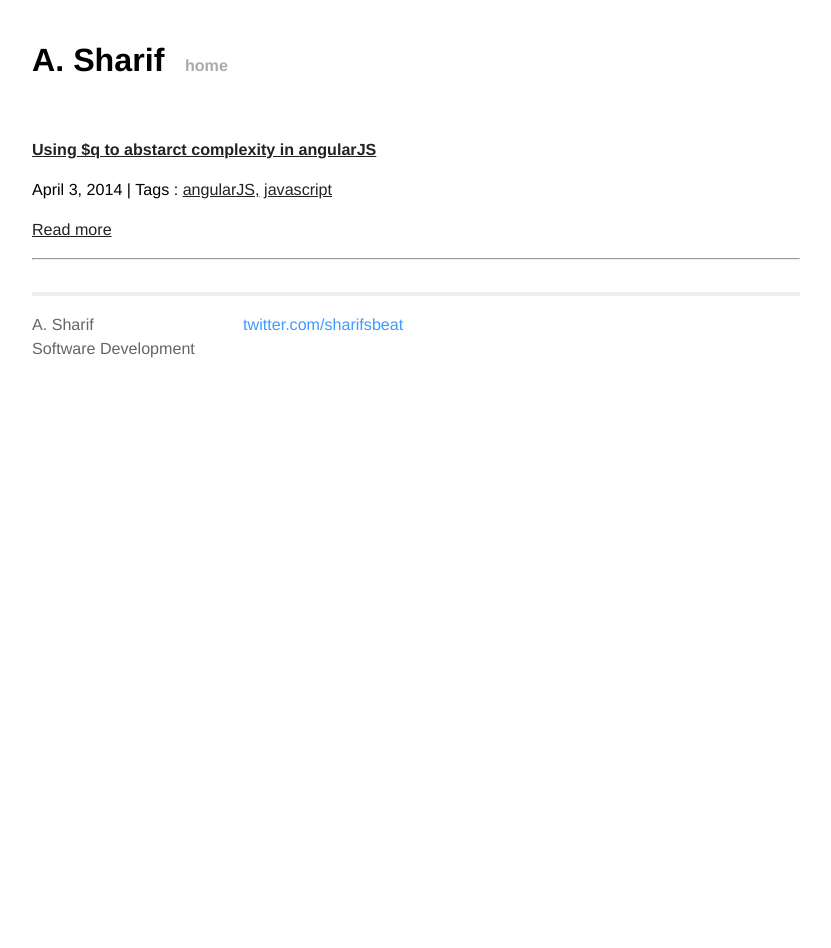
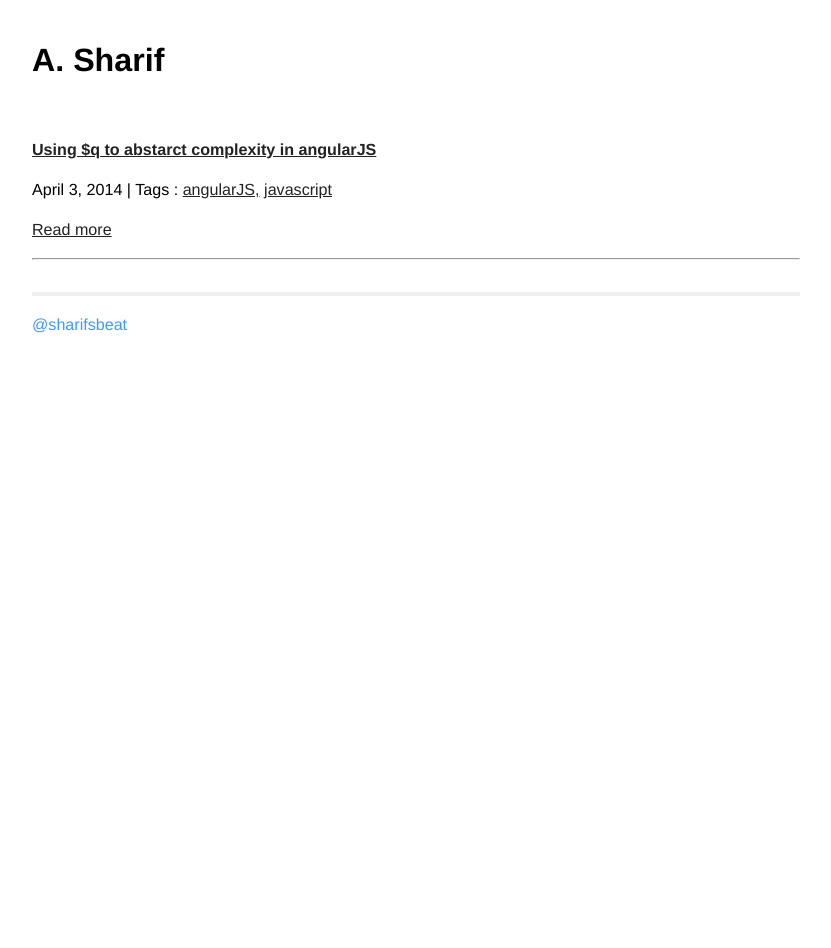
Before and after one commit to busypeoples/busypeoples.github.io, a Jekyll site: the page built from index.html, in a window 1280 px wide. Shown: the whole page, without its empty margins (224-1055 px from the left). Built offline with Jekyll 4.4.1, drawn with Linux system fonts in a browser that asks for light colours; Markdown is read by kramdown in place of the engine named in the settings.

Commit message:
Update default.html

```diff
--- a/_layouts/default.html
+++ b/_layouts/default.html
@@ -18,7 +18,6 @@
         <div class="site">
           <div class="header">
             <h1 class="title"><a href="/">{{ site.name }}</a></h1>
-            <a class="extra" href="/">home</a>
           </div>
 
           {{ content }}
@@ -26,13 +25,7 @@
           <div class="footer">
             <div class="contact">
               <p>
-                A. Sharif<br />
-                Software Development
-              </p>
-            </div>
-            <div class="contact">
-              <p>
-                <a href="https://twitter.com/sharifsbeat">twitter.com/sharifsbeat</a><br />
+                <a href="https://twitter.com/sharifsbeat">@sharifsbeat</a><br />
               </p>
             </div>
           </div>
```
